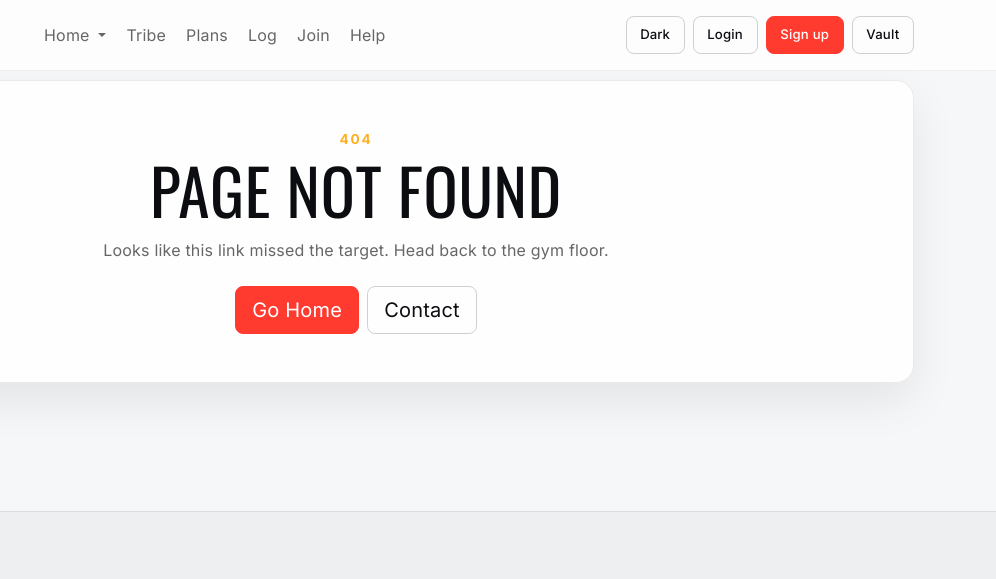
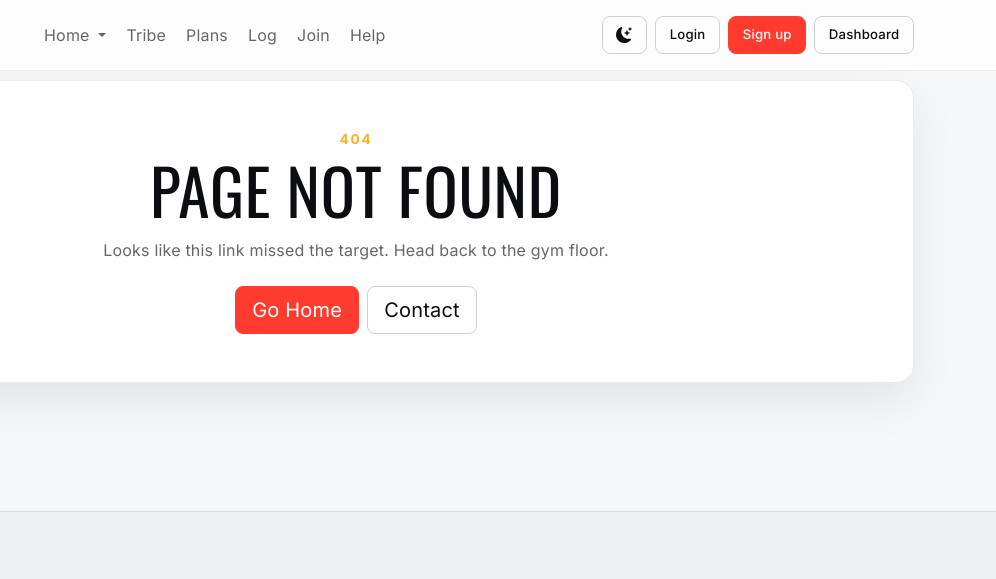
Before and after one commit to KrishTVK16/CrossFit_Box_Website, a plain HTML site: page 404.html in a window 1280 px wide. Shown: the top 579 px of the page, 284-1280 px from the left. Drawn offline with nearby package versions, Linux system fonts and the light colour scheme.

Commit message:
themedash

```diff
--- a/404.html
+++ b/404.html
@@ -23,11 +23,11 @@
       </a>
 
       <div class="d-flex align-items-center gap-2 ms-auto order-lg-2">
-        <button id="themeToggle" class="btn btn-sm btn-ghost" type="button" aria-pressed="false">Dark</button>
+        <button id="themeToggle" class="btn btn-sm btn-ghost" type="button" aria-label="Toggle theme" aria-pressed="false"></button>
         <a class="btn btn-sm btn-ghost d-none d-lg-inline-flex" href="login.html">Login</a>
         <a class="btn btn-sm btn-brand d-none d-lg-inline-flex" style="white-space: nowrap;" href="register.html">Sign
           up</a>
-        <a class="btn btn-sm btn-ghost d-none d-lg-inline-flex" href="dashboard.html">Vault</a>
+        <a class="btn btn-sm btn-ghost d-none d-lg-inline-flex" href="dashboard.html">Dashboard</a>
         <button class="navbar-toggler btn btn-sm btn-ghost d-lg-none" type="button" data-bs-toggle="offcanvas"
           data-bs-target="#offcanvasNav" aria-controls="offcanvasNav">Menu</button>
       </div>
@@ -72,7 +72,7 @@
       <div class="d-grid gap-2">
         <a class="btn btn-ghost" href="login.html">Login</a>
         <a class="btn btn-brand" href="register.html">Sign up</a>
-        <a class="btn btn-ghost" href="dashboard.html">Vault</a>
+        <a class="btn btn-ghost" href="dashboard.html">Dashboard</a>
       </div>
     </div>
   </div>
--- a/assets/js/main.js
+++ b/assets/js/main.js
@@ -7,7 +7,14 @@
     const toggle = document.getElementById("themeToggle");
     if(toggle){
       toggle.setAttribute("aria-pressed", theme === "dark" ? "true" : "false");
-      toggle.innerHTML = theme === "dark" ? "Light" : "Dark";
+      const sunIcon = `<svg xmlns="http://www.w3.org/2000/svg" width="16" height="16" fill="currentColor" class="bi bi-sun-fill" viewBox="0 0 16 16">
+        <path d="M8 12a4 4 0 1 0 0-8 4 4 0 0 0 0 8M8 0a.5.5 0 0 1 .5.5v2a.5.5 0 0 1-1 0v-2A.5.5 0 0 1 8 0m0 13a.5.5 0 0 1 .5.5v2a.5.5 0 0 1-1 0v-2A.5.5 0 0 1 8 13m8-5a.5.5 0 0 1-.5.5h-2a.5.5 0 0 1 0-1h2a.5.5 0 0 1 .5.5M3 8a.5.5 0 0 1-.5.5h-2a.5.5 0 0 1 0-1h2A.5.5 0 0 1 3 8m10.657-5.657a.5.5 0 0 1 0 .707l-1.414 1.415a.5.5 0 1 1-.707-.708l1.414-1.414a.5.5 0 0 1 .707 0m-9.193 9.193a.5.5 0 0 1 0 .707L3.05 13.657a.5.5 0 0 1-.707-.707l1.414-1.414a.5.5 0 0 1 .707 0m9.193 2.121a.5.5 0 0 1-.707 0l-1.414-1.414a.5.5 0 0 1 .707-.707l1.414 1.414a.5.5 0 0 1 0 .707M4.464 4.465a.5.5 0 0 1-.707 0L2.343 3.05a.5.5 0 1 1 .707-.707l1.414 1.414a.5.5 0 0 1 0 .708"/>
+      </svg>`;
+      const moonIcon = `<svg xmlns="http://www.w3.org/2000/svg" width="16" height="16" fill="currentColor" class="bi bi-moon-stars-fill" viewBox="0 0 16 16">
+        <path d="M6 .278a.77.77 0 0 1 .08.858 7.2 7.2 0 0 0-.878 3.46c0 4.021 3.278 7.277 7.318 7.277q.792-.001 1.533-.16a.79.79 0 0 1 .81.316.73.73 0 0 1-.031.893A8.35 8.35 0 0 1 8.344 16C3.734 16 0 12.286 0 7.71 0 4.266 2.114 1.312 5.124.06A.75.75 0 0 1 6 .278"/>
+        <path d="M10.794 3.148a.217.217 0 0 1 .412 0l.387 1.162c.173.518.579.924 1.097 1.097l1.162.387a.217.217 0 0 1 0 .412l-1.162.387a1.73 1.73 0 0 0-1.097 1.097l-.387 1.162a.217.217 0 0 1-.412 0l-.387-1.162A1.73 1.73 0 0 0 9.31 6.593l-1.162-.387a.217.217 0 0 1 0-.412l1.162-.387a1.73 1.73 0 0 0 1.097-1.097zM13.863.099a.145.145 0 0 1 .274 0l.258.774c.115.346.386.617.732.732l.774.258a.145.145 0 0 1 0 .274l-.774.258a1.16 1.16 0 0 0-.732.732l-.258.774a.145.145 0 0 1-.274 0l-.258-.774a1.16 1.16 0 0 0-.732-.732l-.774-.258a.145.145 0 0 1 0-.274l.774-.258c.346-.115.617-.386.732-.732z"/>
+      </svg>`;
+      toggle.innerHTML = theme === "dark" ? sunIcon : moonIcon;
     }
   }
 
```
Also changed, not shown: about.html (+3 -3 lines), blog-details.html (+3 -3 lines), blog.html (+3 -3 lines), coming-soon.html (+3 -3 lines), contact.html (+3 -3 lines), dashboard.html (+1 -1 lines), home-2.html (+3 -3 lines), index.html (+3 -3 lines), login.html (+1 -2 lines), pricing.html (+3 -3 lines), register.html (+1 -2 lines), service-details.html (+3 -3 lines), services.html (+3 -3 lines).
